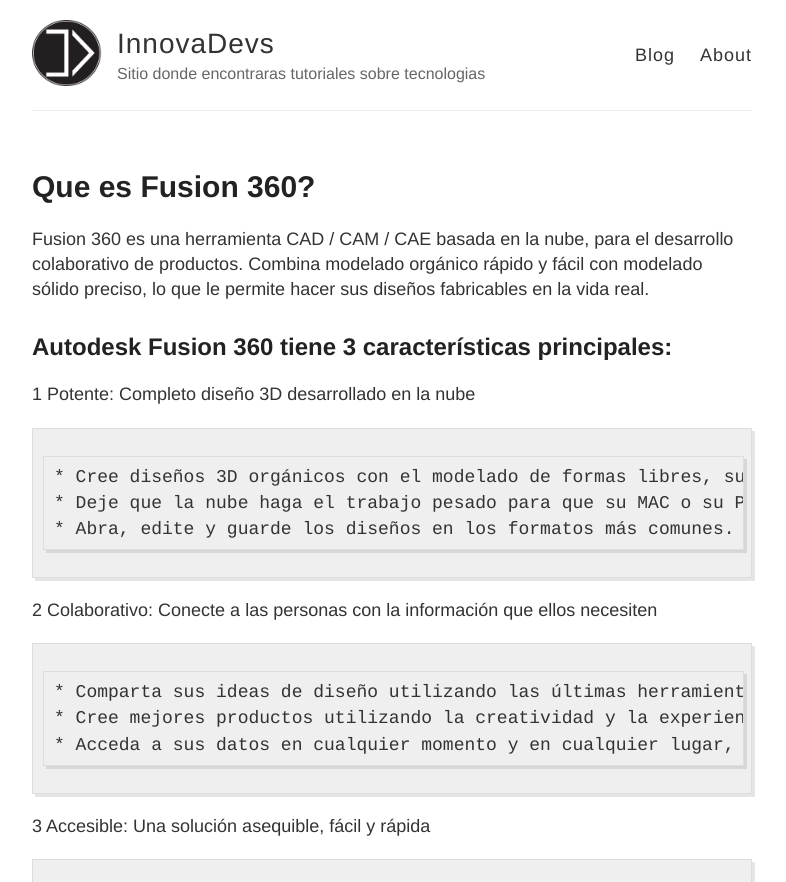
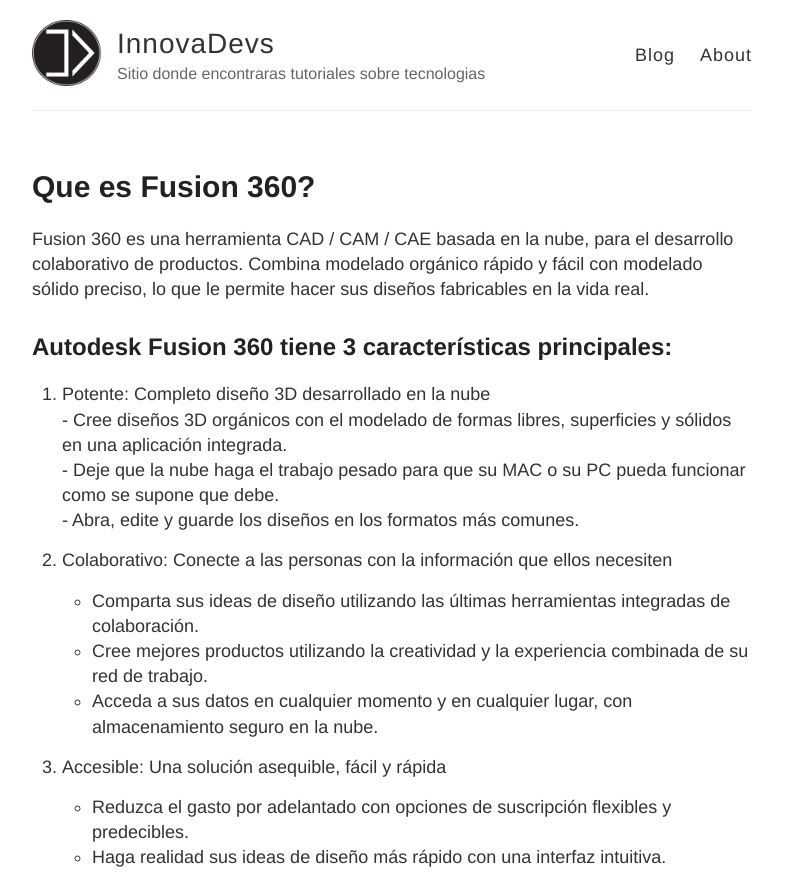
Before and after one commit to innovadevs/innovadevs.github.io, a Jekyll site: the page built from _posts/2018-6-24-que-es-fusion-360.md, in a window 1280 px wide and 900 px high, cut to the strip 0-882 px from the top of the window. Shown: the whole strip, without its empty margins (248-1034 px from the left). Built offline with Jekyll 4.4.1, drawn with Linux system fonts in a browser that asks for light colours; some of the changed text lies outside the part shown.

Commit message:
Update 2018-6-24-que-es-fusion-360.md

```diff
--- a/_posts/2018-6-24-que-es-fusion-360.md
+++ b/_posts/2018-6-24-que-es-fusion-360.md
@@ -7,19 +7,18 @@
 
 
 ## Autodesk Fusion 360 tiene 3 características principales:
- 1  Potente: Completo diseño 3D desarrollado en la nube
+ 1.  Potente: Completo diseño 3D desarrollado en la nube
+    - Cree diseños 3D orgánicos con el modelado de formas libres, superficies y sólidos en una aplicación integrada.
+    - Deje que la nube haga el trabajo pesado para que su MAC o su PC pueda funcionar como se supone que debe.
+    - Abra, edite y guarde los diseños en los formatos más comunes.
 
-    * Cree diseños 3D orgánicos con el modelado de formas libres, superficies y sólidos en una aplicación integrada.
-    * Deje que la nube haga el trabajo pesado para que su MAC o su PC pueda funcionar como se supone que debe.
-    * Abra, edite y guarde los diseños en los formatos más comunes.
-
- 2 Colaborativo: Conecte a las personas con la información que ellos necesiten
+ 2. Colaborativo: Conecte a las personas con la información que ellos necesiten
 
     * Comparta sus ideas de diseño utilizando las últimas herramientas integradas de colaboración.
     * Cree mejores productos utilizando la creatividad y la experiencia combinada de su red de trabajo.
     * Acceda a sus datos en cualquier momento y en cualquier lugar, con almacenamiento seguro en la nube.
 
- 3 Accesible: Una solución asequible, fácil y rápida
+ 3. Accesible: Una solución asequible, fácil y rápida
 
     * Reduzca el gasto por adelantado con opciones de suscripción flexibles y predecibles.
     * Haga realidad sus ideas de diseño más rápido con una interfaz intuitiva.
```
